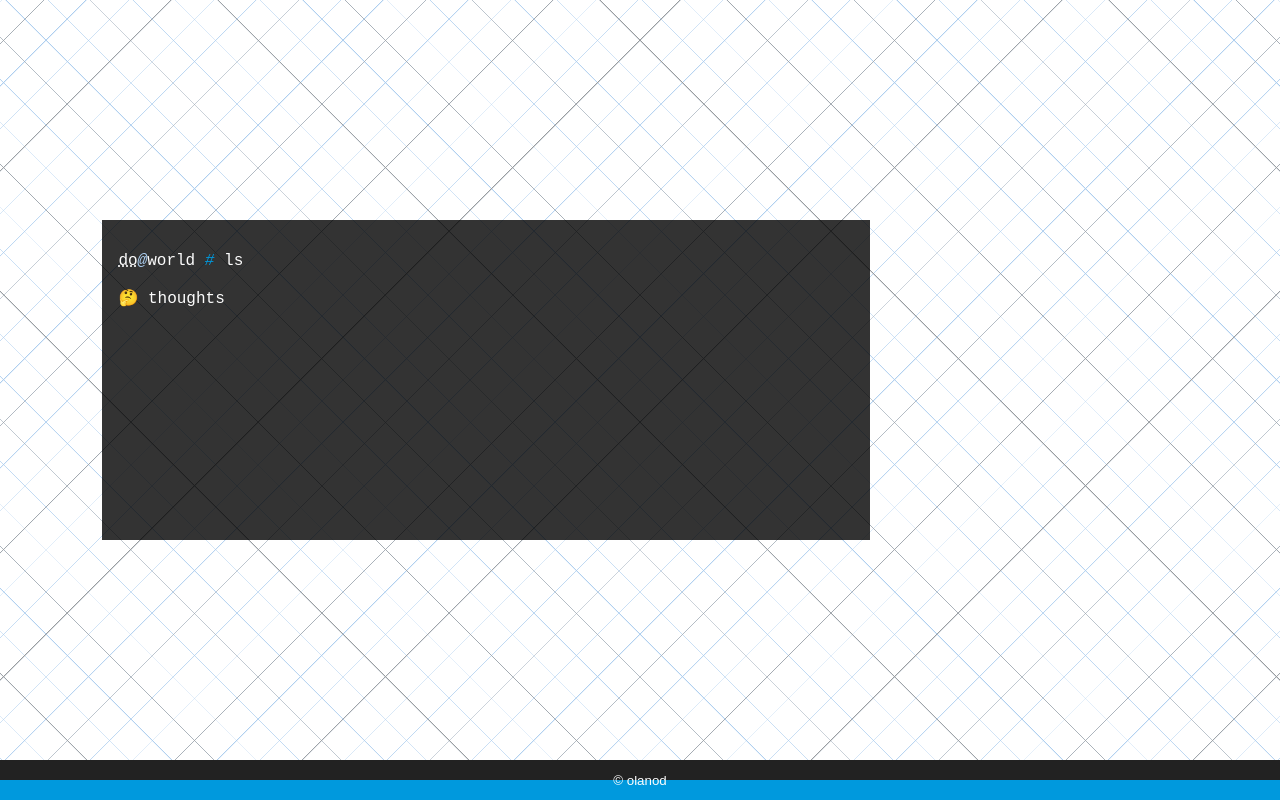
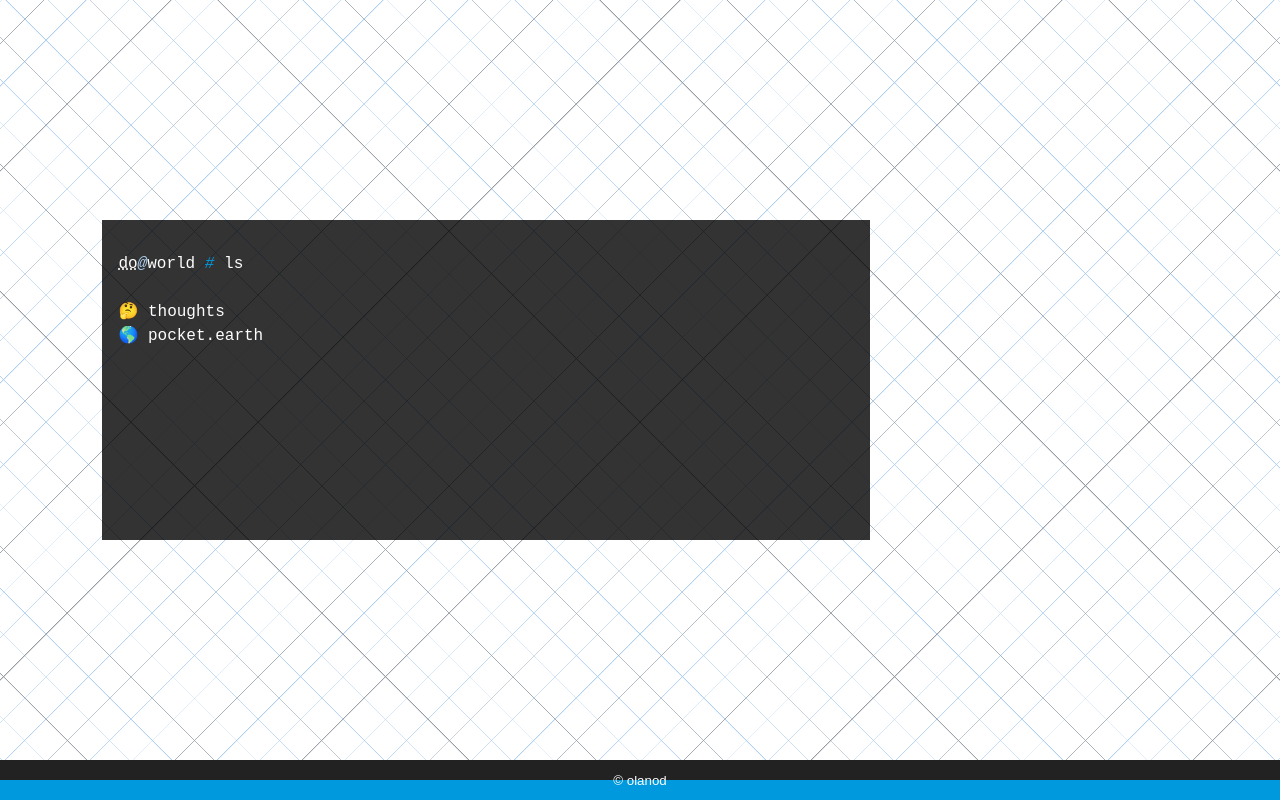
Before and after one commit to olanod/olanod.github.io, a plain HTML site: page index.html in a window 1280 px wide. Drawn offline with Linux system fonts and the light colour scheme.

Commit message:
Add pocket.earth link

```diff
--- a/index.html
+++ b/index.html
@@ -62,6 +62,7 @@
 	 }
 	 .color-main { color: var(--color-main); }
 	 .color-main-light { color: var(--color-main-light); }
+	 pre { line-height: 1.5em; }
 	</style>
 	<script>console.log('Hello friend!\nYes, that\'s all for now, Stay tuned!')</script>
 </head>
@@ -69,7 +70,9 @@
 	<main>
 		<pre><abbr title="Daniel Olano">do</abbr><i class="color-main-light">@</i>world <i class="color-main">#</i> ls
 
-<a href="/thoughts">🤔 thoughts</a></pre>
+<a href="/thoughts">🤔 thoughts</a>
+<a href="https://pocket.earth">🌎 pocket.earth</a>
+</pre>
 	</main>
 	<footer>
 		<small>&copy; <a href="https://github.com/olanod" rel="author">olanod</a></small>
```
